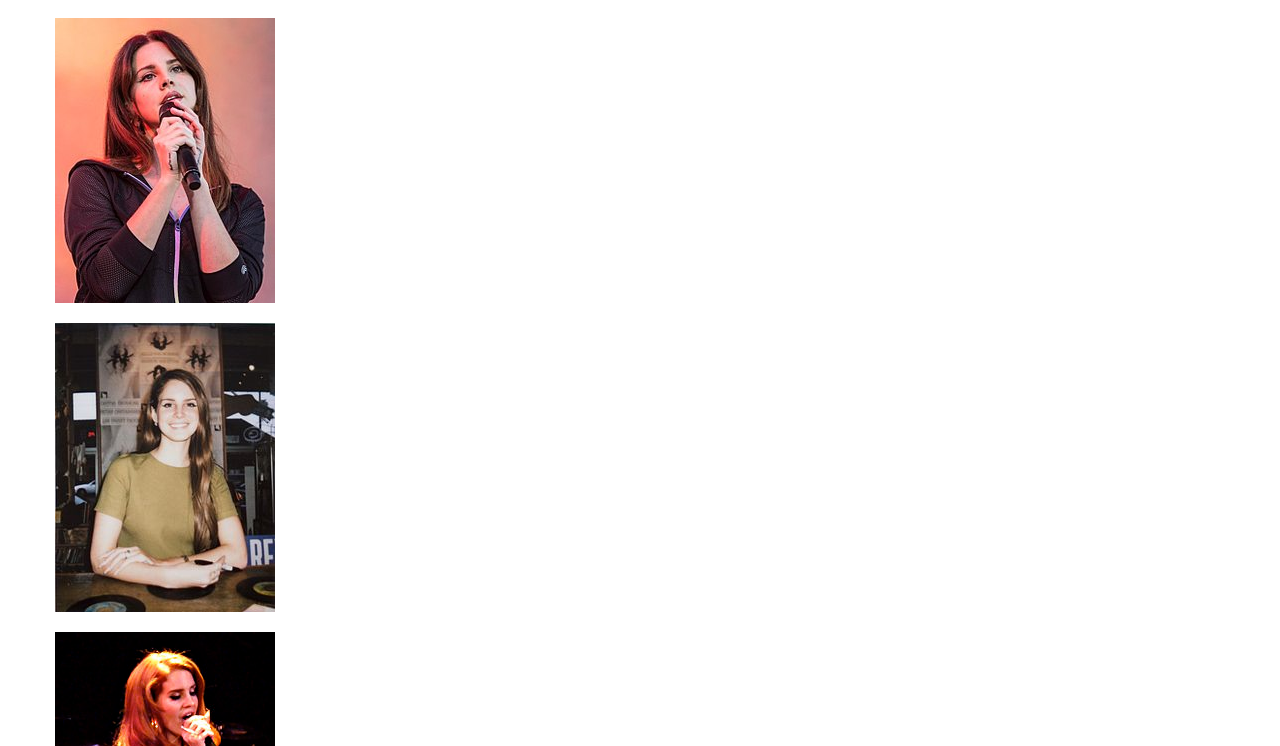
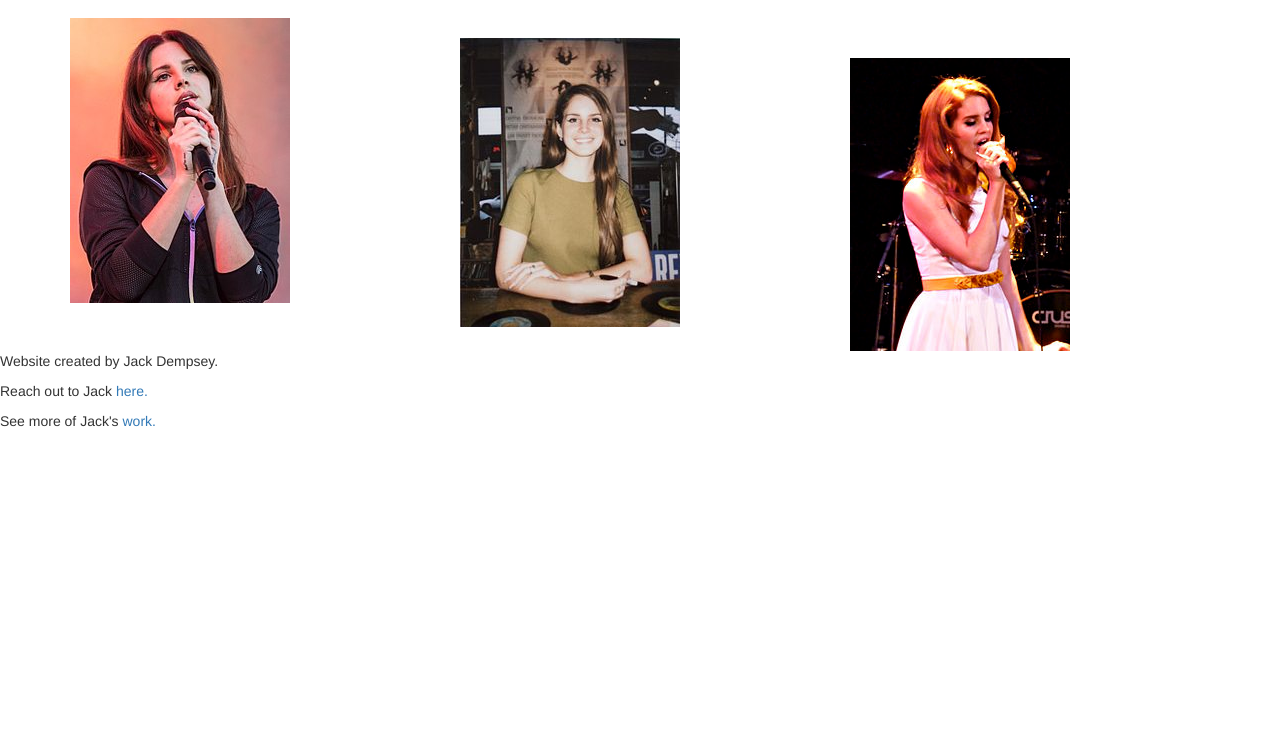
Before and after one commit to jdempsey1993/Perfect-Portofolio, a plain HTML site: page pages/photos.html in a window 1280 px wide. Shown: the part 54-800 px from the top of the page. Drawn offline with nearby package versions, Linux system fonts and the light colour scheme; files that its build step writes are made by us from their sources.

Commit message:
Updated columns in photos.html

```diff
--- a/pages/photos.html
+++ b/pages/photos.html
@@ -31,17 +31,17 @@
 
     <div class="container">
         <div class="row">
-            <div class="col-auto">
+            <div class="col-sm-4">
 
                 <img src="photo/photo1.jpg" alt="photo1">
             </div>
             <br>
-            <div class="col-auto">
+            <div class="col-sm-4">
 
               <img src="photo/photo2.jpg" alt="photo2">
             </div>
             <br>
-            <div class="col-auto">
+            <div class="col-sm-4">
 
               <img src="photo/photo3.jpg" alt="photo3">
             </div>
```
